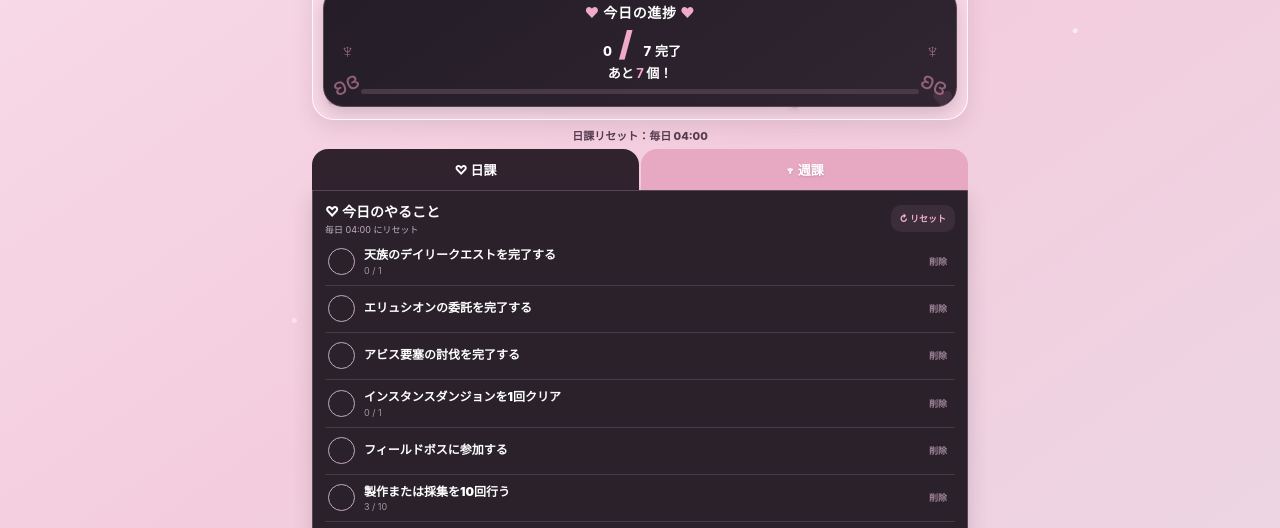
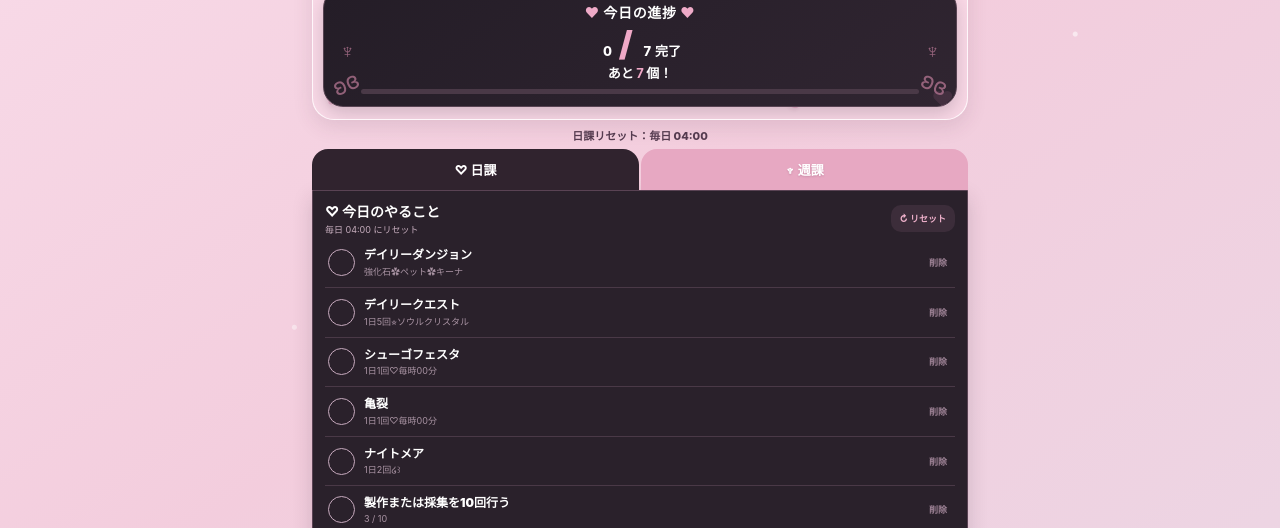
Before and after one commit to yunya-lilim/aion2-lilith, a plain HTML site: page index.html in a window 1280 px wide. Shown: the part 249-777 px from the top of the page. Drawn offline with Linux system fonts and the light colour scheme.

Commit message:
index.html を更新

```diff
--- a/index.html
+++ b/index.html
@@ -372,8 +372,8 @@ button,input,select{font:inherit}button{border:0}
 const K="aion2_lilith_pwa_v5",OLD="aion2_lilith_pwa_v2";
 const uid=()=>Math.random().toString(36).slice(2)+Date.now();
 const DD=[
- ["天族のデイリークエストを完了する","0 / 1"],["エリュシオンの委託を完了する",""],["アビス要塞の討伐を完了する",""],
- ["インスタンスダンジョンを1回クリア","0 / 1"],["フィールドボスに参加する",""],["製作または採集を10回行う","3 / 10"],["ギルド支援を行う","0 / 1"]
+ ["デイリーダンジョン","強化石✿ペット✿キーナ"],["デイリークエスト","1日5回⭐︎ソウルクリスタル"],["シューゴフェスタ","1日1回♡毎時00分"],
+ ["亀裂","1日1回♡毎時00分"],["ナイトメア","1日2回໒꒱"],["製作または採集を10回行う","3 / 10"],["ギルド支援を行う","0 / 1"]
 ];
 const WW=[
  ["要塞戦に参加する",""],["アビス深層部を5回クリア","1 / 5"],["週間インスタンスをすべてクリア",""],
```
